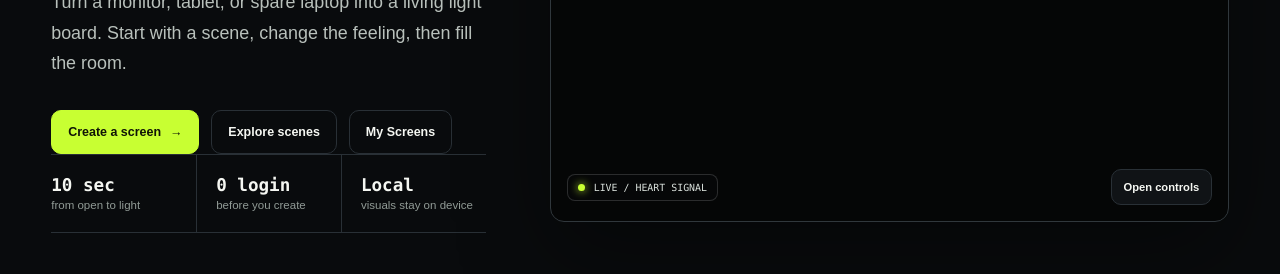
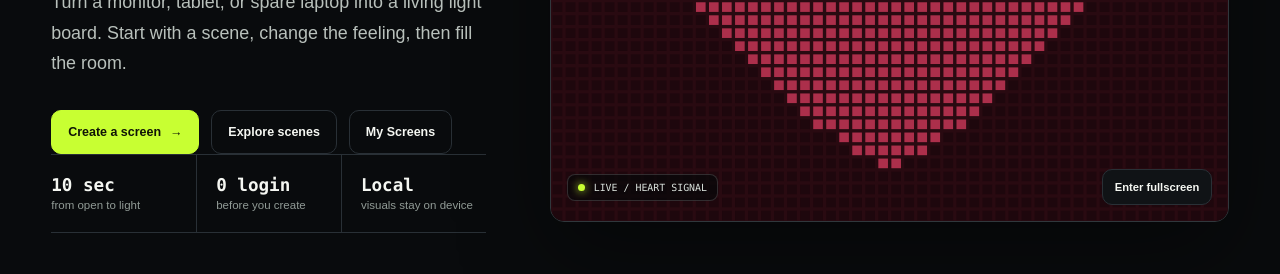
Before and after one commit to firefly-ge/CyberLighting, a website with bundled scripts: page prototype/index.html in a window 1280 px wide. Shown: the part 526-800 px from the top of the page. Built offline with nearby package versions, Linux system fonts and the light colour scheme.

Commit message:
feat: add prototype scene renderer

```diff
--- /dev/null
+++ b/prototype/assets/catalog.js
@@ -0,0 +1,24 @@
+export const SCENES = Object.freeze([
+  { id: 'heart', title: 'Heart Signal', category: 'love', engine: 'heart', colors: ['#18050A', '#FF476F'], description: 'A whole heart grows and softens in one breath.' },
+  { id: 'love-note', title: 'Love Note', category: 'text', engine: 'text', colors: ['#15070F', '#FF86C8'], description: 'A small message with a large glow.', text: 'I LOVE YOU' },
+  { id: 'aurora', title: 'Electric Aurora', category: 'ambient', engine: 'wave', colors: ['#071A18', '#71FFD2'], description: 'Slow bands of cold light drift across the screen.' },
+  { id: 'sunset', title: 'Afterglow', category: 'ambient', engine: 'breathe', colors: ['#26100D', '#FF885D'], description: 'A warm, low-stimulation sunset pulse.' },
+  { id: 'acid-wave', title: 'Acid Wave', category: 'party', engine: 'wave', colors: ['#111500', '#D6FF33'], description: 'High-contrast waves built for a dark room.' },
+  { id: 'pulse-grid', title: 'Pulse Grid', category: 'party', engine: 'progressive', colors: ['#0E0720', '#935CFF'], description: 'Rows of light travel through an adaptive grid.' },
+  { id: 'deep-focus', title: 'Deep Focus', category: 'focus', engine: 'breathe', colors: ['#06131A', '#50C8FF'], description: 'A patient blue signal for quiet work.' },
+  { id: 'do-not-disturb', title: 'Do Not Disturb', category: 'focus', engine: 'text', colors: ['#121314', '#C8FF32'], description: 'A clear status screen for your desk.', text: 'FOCUS MODE' },
+  { id: 'starting-soon', title: 'Starting Soon', category: 'stream', engine: 'text', colors: ['#090B12', '#61E7FF'], description: 'A confident standby screen for creators.', text: 'STARTING SOON' },
+  { id: 'brb', title: 'Be Right Back', category: 'stream', engine: 'text', colors: ['#130B08', '#FF784F'], description: 'Keep the screen alive between scenes.', text: 'BE RIGHT BACK' },
+  { id: 'birthday', title: 'Birthday Pixels', category: 'text', engine: 'progressive', colors: ['#160E1F', '#FFCF4A'], description: 'A celebratory pixel field for any name.', text: 'HAPPY BIRTHDAY' },
+  { id: 'flower', title: 'Bloom Cycle', category: 'ambient', engine: 'flower', colors: ['#07160F', '#FF7BB4'], description: 'A flower opens and closes as one living shape.' },
+  { id: 'rain', title: 'Night Rain', category: 'ambient', engine: 'progressive', colors: ['#050A11', '#4B8BFF'], description: 'Cool light falls in offset columns.' },
+  { id: 'signal', title: 'Open Signal', category: 'text', engine: 'text', colors: ['#0C0E0E', '#C8FF32'], description: 'A direct message made for the full screen.', text: 'COME IN' },
+]);
+
+export function getScene(id) {
+  return SCENES.find((scene) => scene.id === id) ?? SCENES[0];
+}
+
+export function getCategories() {
+  return [...new Set(SCENES.map((scene) => scene.category))];
+}
--- /dev/null
+++ b/prototype/assets/pages/home.js
@@ -0,0 +1,8 @@
+import { getScene } from '../catalog.js';
+import { createSceneRenderer } from '../renderer.js';
+
+const canvas = document.querySelector('[data-scene-canvas]');
+if (canvas) {
+  const reducedMotion = window.matchMedia('(prefers-reduced-motion: reduce)').matches;
+  createSceneRenderer(canvas, getScene('heart'), { density: 'balanced', speed: .72, reducedMotion }).start();
+}
--- /dev/null
+++ b/prototype/assets/renderer.js
@@ -0,0 +1,148 @@
+const DENSITIES = new Set(['adaptive', 'coarse', 'balanced', 'fine', 'custom']);
+
+function clamp(value, min, max, fallback) {
+  const number = Number(value);
+  return Number.isFinite(number) ? Math.min(max, Math.max(min, number)) : fallback;
+}
+
+export function normalizeRenderOptions(input = {}) {
+  return {
+    density: DENSITIES.has(input.density) ? input.density : 'adaptive',
+    speed: clamp(input.speed, 0.6, 2.4, 0.6),
+    brightness: clamp(input.brightness, 0.1, 1, 0.72),
+    reducedMotion: Boolean(input.reducedMotion),
+  };
+}
+
+function hexToRgb(hex) {
+  const safe = /^#[0-9a-f]{6}$/i.test(hex) ? hex : '#C8FF32';
+  const number = Number.parseInt(safe.slice(1), 16);
+  return [(number >> 16) & 255, (number >> 8) & 255, number & 255];
+}
+
+function mix(a, b, t, alpha = 1) {
+  const channels = a.map((value, index) => Math.round(value + (b[index] - value) * t));
+  return `rgba(${channels[0]},${channels[1]},${channels[2]},${alpha})`;
+}
+
+function heartField(x, y, scale) {
+  const px = x / scale;
+  const py = (y + .05) / scale;
+  const a = px * px + py * py - 1;
+  return a * a * a - px * px * py * py * py;
+}
+
+function flowerField(x, y, scale) {
+  const angle = Math.atan2(y, x);
+  const radius = Math.hypot(x, y);
+  const edge = (.42 + .13 * Math.cos(angle * 6)) * scale;
+  return radius - edge;
+}
+
+function resolveCellSize(width, density, customCellSize) {
+  if (density === 'coarse') return Math.max(18, width / 26);
+  if (density === 'balanced') return Math.max(10, width / 52);
+  if (density === 'fine') return Math.max(5, width / 100);
+  if (density === 'custom') return clamp(customCellSize, 2, 80, 10);
+  return Math.max(8, Math.min(20, width / 58));
+}
+
+export function createSceneRenderer(canvas, initialScene, initialOptions = {}) {
+  if (!canvas?.getContext) throw new TypeError('A canvas element is required');
+  const context = canvas.getContext('2d', { alpha: false });
+  let scene = { ...initialScene };
+  let options = { ...normalizeRenderOptions(initialOptions), customCellSize: initialOptions.customCellSize, text: initialOptions.text };
+  let frame = 0;
+  let running = false;
+  let width = 1;
+  let height = 1;
+  let pixelRatio = 1;
+
+  function resize() {
+    const rect = canvas.getBoundingClientRect();
+    pixelRatio = Math.min(window.devicePixelRatio || 1, 2);
+    width = Math.max(1, rect.width);
+    height = Math.max(1, rect.height);
+    canvas.width = Math.round(width * pixelRatio);
+    canvas.height = Math.round(height * pixelRatio);
+    context.setTransform(pixelRatio, 0, 0, pixelRatio, 0, 0);
+    drawFrame(0);
+  }
+
+  function drawFrame(timestamp = 0) {
+    const seconds = timestamp / 1000 * options.speed;
+    const pulse = options.reducedMotion ? .58 : (Math.sin(seconds * 1.25 - Math.PI / 2) + 1) / 2;
+    const colors = scene.colors?.map(hexToRgb) ?? [hexToRgb('#090B0D'), hexToRgb('#C8FF32')];
+    context.fillStyle = mix(colors[0], colors[1], pulse * .12);
+    context.fillRect(0, 0, width, height);
+
+    if (scene.engine === 'breathe') {
+      context.fillStyle = mix(colors[0], colors[1], .18 + pulse * .82);
+      context.fillRect(0, 0, width, height);
+    } else if (scene.engine === 'text') {
+      context.fillStyle = mix(colors[0], colors[1], .18 + pulse * .82);
+      context.textAlign = 'center';
+      context.textBaseline = 'middle';
+      context.font = `800 ${Math.max(34, Math.min(width / 8, 110))}px ${getComputedStyle(document.body).fontFamily}`;
+      context.fillText(options.text || scene.text || 'CYBERLIGHTING', width / 2, height / 2, width * .86);
+    } else {
+      const cell = resolveCellSize(width, options.density, options.customCellSize);
+      const columns = Math.ceil(width / cell);
+      const rows = Math.ceil(height / cell);
+      const gap = Math.max(1, cell * .13);
+      for (let row = 0; row < rows; row += 1) {
+        for (let column = 0; column < columns; column += 1) {
+          const x = (column + .5) / columns * 2 - 1;
+          const y = ((row + .5) / rows * 2 - 1) * (height / width);
+          let energy = .035;
+          if (scene.engine === 'wave') energy = .16 + .84 * ((Math.sin(column * .35 + row * .09 - seconds * 2) + 1) / 2);
+          if (scene.engine === 'progressive') energy = .08 + .92 * ((Math.sin(column * .28 + row * .22 - seconds * 2.6) + 1) / 2) ** 4;
+          if (scene.engine === 'heart') {
+            const shape = heartField(x * 1.2, -y * 1.2, .48 + pulse * .42);
+            energy = shape <= 0 ? .72 + pulse * .28 : .035;
+          }
+          if (scene.engine === 'flower') {
+            const shape = flowerField(x, y, .74 + pulse * .25);
+            energy = shape <= 0 ? .68 + pulse * .32 : .035;
+          }
+          context.fillStyle = mix(colors[0], colors[1], Math.min(1, energy * options.brightness));
+          context.fillRect(column * cell + gap, row * cell + gap, cell - gap * 2, cell - gap * 2);
+        }
+      }
+    }
+  }
+
+  function loop(timestamp) {
+    if (!running) return;
+    drawFrame(timestamp);
+    frame = requestAnimationFrame(loop);
+  }
+
+  function start() {
+    if (running) return;
+    running = true;
+    if (options.reducedMotion) drawFrame(0);
+    else frame = requestAnimationFrame(loop);
+  }
+
+  function stop() {
+    running = false;
+    cancelAnimationFrame(frame);
+  }
+
+  function update(nextScene = scene, nextOptions = {}) {
+    scene = { ...scene, ...nextScene, colors: nextScene.colors ?? scene.colors };
+    options = { ...options, ...normalizeRenderOptions({ ...options, ...nextOptions }), customCellSize: nextOptions.customCellSize ?? options.customCellSize, text: nextOptions.text ?? options.text };
+    drawFrame(performance.now());
+  }
+
+  function onVisibility() {
+    if (document.hidden) stop(); else start();
+  }
+
+  document.addEventListener('visibilitychange', onVisibility);
+  window.addEventListener('resize', resize);
+  resize();
+
+  return { start, stop, resize, update, drawFrame };
+}
--- a/prototype/index.html
+++ b/prototype/index.html
@@ -40,7 +40,7 @@
           <h1>Make your screen <span>alive.</span></h1>
           <p class="lede">Turn a monitor, tablet, or spare laptop into a living light board. Start with a scene, change the feeling, then fill the room.</p>
           <div class="actions">
-            <a class="button button-primary" href="./create.html" data-primary-action>Create a screen <span aria-hidden="true">→</span></a>
+            <a class="button button-primary" href="./create.html?scene=heart" data-primary-action>Create a screen <span aria-hidden="true">→</span></a>
             <a class="button button-quiet" href="./explore.html">Explore scenes</a>
             <a class="button button-quiet" href="./library.html">My Screens</a>
           </div>
@@ -54,7 +54,7 @@
           <canvas data-scene-canvas aria-label="Animated pixel heart preview"></canvas>
           <div class="frame-chrome">
             <span class="scene-status"><b></b> LIVE / HEART SIGNAL</span>
-            <a class="button button-small" href="./create.html">Open controls</a>
+            <a class="button button-small" href="./player.html?scene=heart">Enter fullscreen</a>
           </div>
         </div>
       </section>
@@ -70,5 +70,6 @@
     <footer class="site-footer"><span>CYBERLIGHTING / STATIC PRODUCT PROTOTYPE</span><span>No account · no tracking</span></footer>
     <div class="toast" data-toast role="status" aria-live="polite" hidden></div>
     <script type="module" src="./assets/shell.js"></script>
+    <script type="module" src="./assets/pages/home.js"></script>
   </body>
 </html>
```
Also changed, not shown: test/prototype-catalog.test.js (added, +16 -0 lines), test/prototype-renderer.test.js (added, +15 -0 lines).
